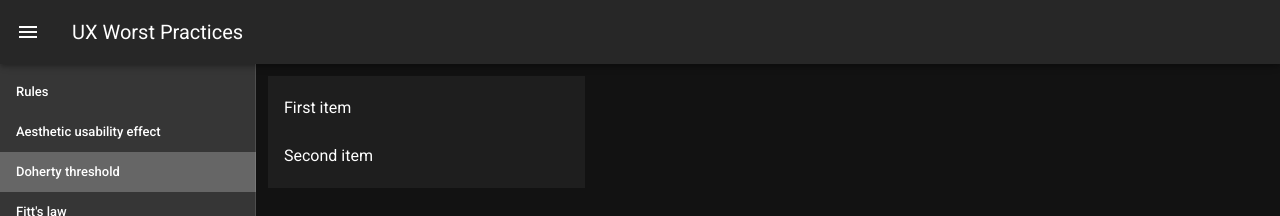
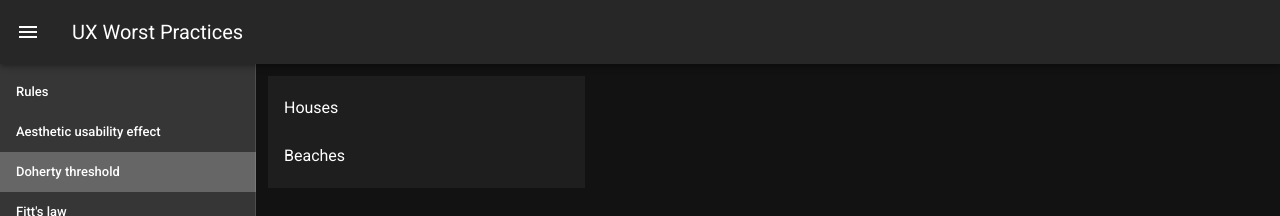
Before and after one commit to daradicsdavid/ux_bad_practices, a Vue app: page /doherty_threshold/bad_design in a window 1280 px wide. Shown: the top 216 px of the page. Built offline with nearby package versions, Linux system fonts and the light colour scheme.

Commit message:
Minor fixes

```diff
--- a/src/components/doherty_threshold/DTBadDesign.vue
+++ b/src/components/doherty_threshold/DTBadDesign.vue
@@ -8,7 +8,7 @@
                     >
                         <v-list-item-content>
                             <v-list-item-title>
-                                First item
+                                Houses
                             </v-list-item-title>
                         </v-list-item-content>
                     </v-list-item>
@@ -17,7 +17,7 @@
                     >
                         <v-list-item-content>
                             <v-list-item-title>
-                                Second item
+                                Beaches
                             </v-list-item-title>
                         </v-list-item-content>
                     </v-list-item>
--- a/src/components/doherty_threshold/DTGoodDesign.vue
+++ b/src/components/doherty_threshold/DTGoodDesign.vue
@@ -8,7 +8,7 @@
                     >
                         <v-list-item-content>
                             <v-list-item-title>
-                                First item
+                                Houses
                             </v-list-item-title>
                         </v-list-item-content>
                     </v-list-item>
@@ -17,7 +17,7 @@
                     >
                         <v-list-item-content>
                             <v-list-item-title>
-                                Second item
+                                Beaches
                             </v-list-item-title>
                         </v-list-item-content>
                     </v-list-item>
--- a/src/components/law_of_proximity/LPBadDesign.vue
+++ b/src/components/law_of_proximity/LPBadDesign.vue
@@ -69,7 +69,7 @@
         },
         methods: {
             addItem() {
-                this.items = [...this.items, {name: 'New item'}]
+                this.items = [...this.items, {name: 'Item'}]
             },
             deleteSelected() {
                 this.items = this.items.filter((item, index) => !this.selectedItems.includes(index))
--- a/src/components/law_of_proximity/LPGoodDesign.vue
+++ b/src/components/law_of_proximity/LPGoodDesign.vue
@@ -54,7 +54,7 @@
         },
         methods: {
             addItem() {
-                this.items = [...this.items, {name: 'New item'}]
+                this.items = [...this.items, {name: 'Item'}]
             },
             deleteItem(index) {
                 this.items = this.items.filter((item, i) => i !== index)
```
